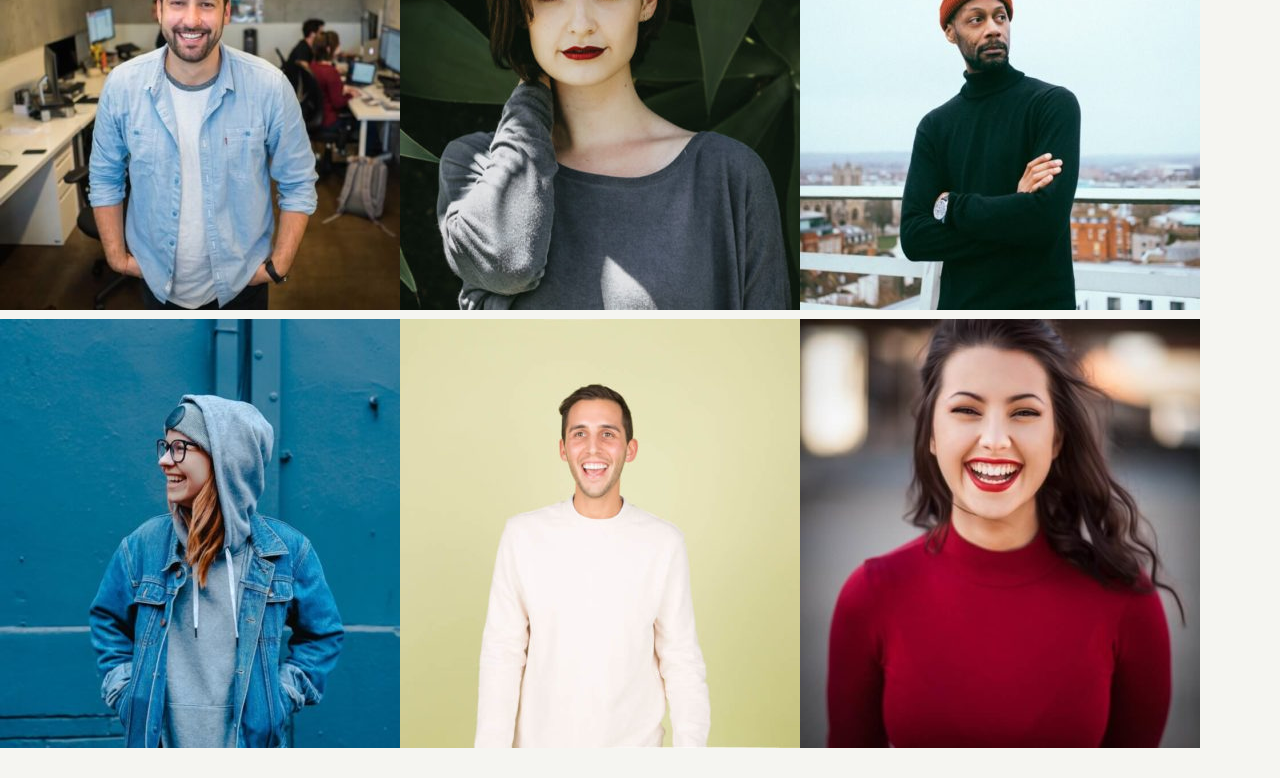
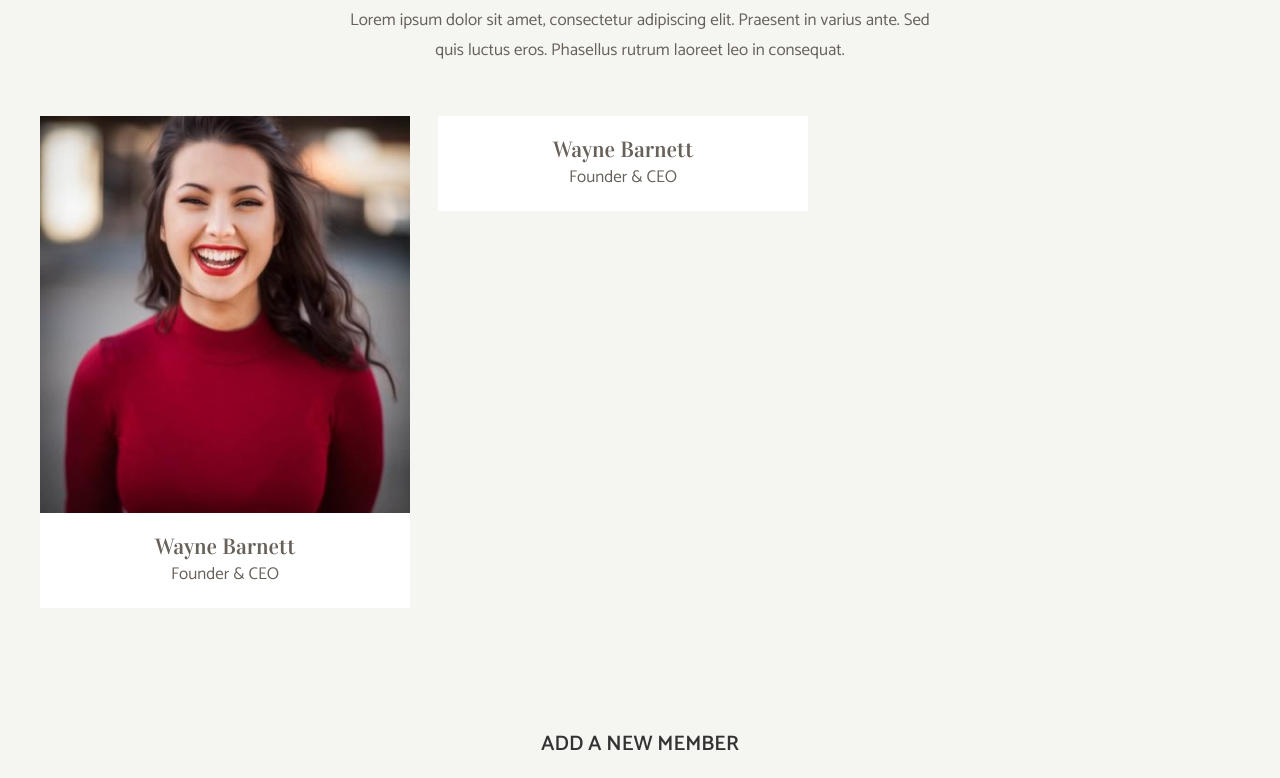
Before and after one commit to alexcapoluongo/js-our-team, a plain HTML site: page index.html in a window 1280 px wide. Shown: the part 119-897 px from the top of the page. Drawn offline with Linux system fonts and the light colour scheme.

Commit message:
trial img card

```diff
--- a/index.html
+++ b/index.html
@@ -12,10 +12,8 @@
     />
   </head>
   <body>
-    <div id="img-container">
 
-    </div>
-     <!-- <section id="team">
+    <section id="team">
       <div class="container">
         <h2 class="section-title">Our team</h2>
         <p class="section-description">
@@ -23,15 +21,21 @@
           varius ante. Sed quis luctus eros. Phasellus rutrum laoreet leo in
           consequat.
         </p>
-        <div class="team-container"> -->
+        <div class="team-container">
           <!-- Inseriamo inizialmente una card statica per stilarla e vedere l'effetto finale -->
 
-          <!-- <div class="team-card">
+          <div class="team-card">
             <div class="card-image">
-              <img
-                src="img/wayne-barnett-founder-ceo.jpg"
-                alt="Wayne Barnett"
-              />
+              <div id="img-container"></div>
+            </div>
+            <div class="card-text">
+              <h3>Wayne Barnett</h3>
+              <p>Founder & CEO</p>
+            </div>
+          </div>
+          <div class="team-card">
+            <div class="card-image">
+              <div id="img-container"></div>
             </div>
             <div class="card-text">
               <h3>Wayne Barnett</h3>
@@ -56,7 +60,7 @@
           <button type="button" id="addMemberButton">Add</button>
         </div>
       </div>
-    </section>  -->
+    </section>
 
     <p id="milestone2"></p>
 
--- a/js/script.js
+++ b/js/script.js
@@ -50,7 +50,7 @@ for (let i = 0; i < team.length; i++ ) {
   // trasformare la stringa foto in una immagine effettiva
   let imageName = element.image;
   let image = document.getElementById('img-container');
-  image.innerHTML += `<img src = "img/${imageName}">`;
+  image.innerHTML = `<img src = "img/${imageName}">`;
 }
 
 
```
